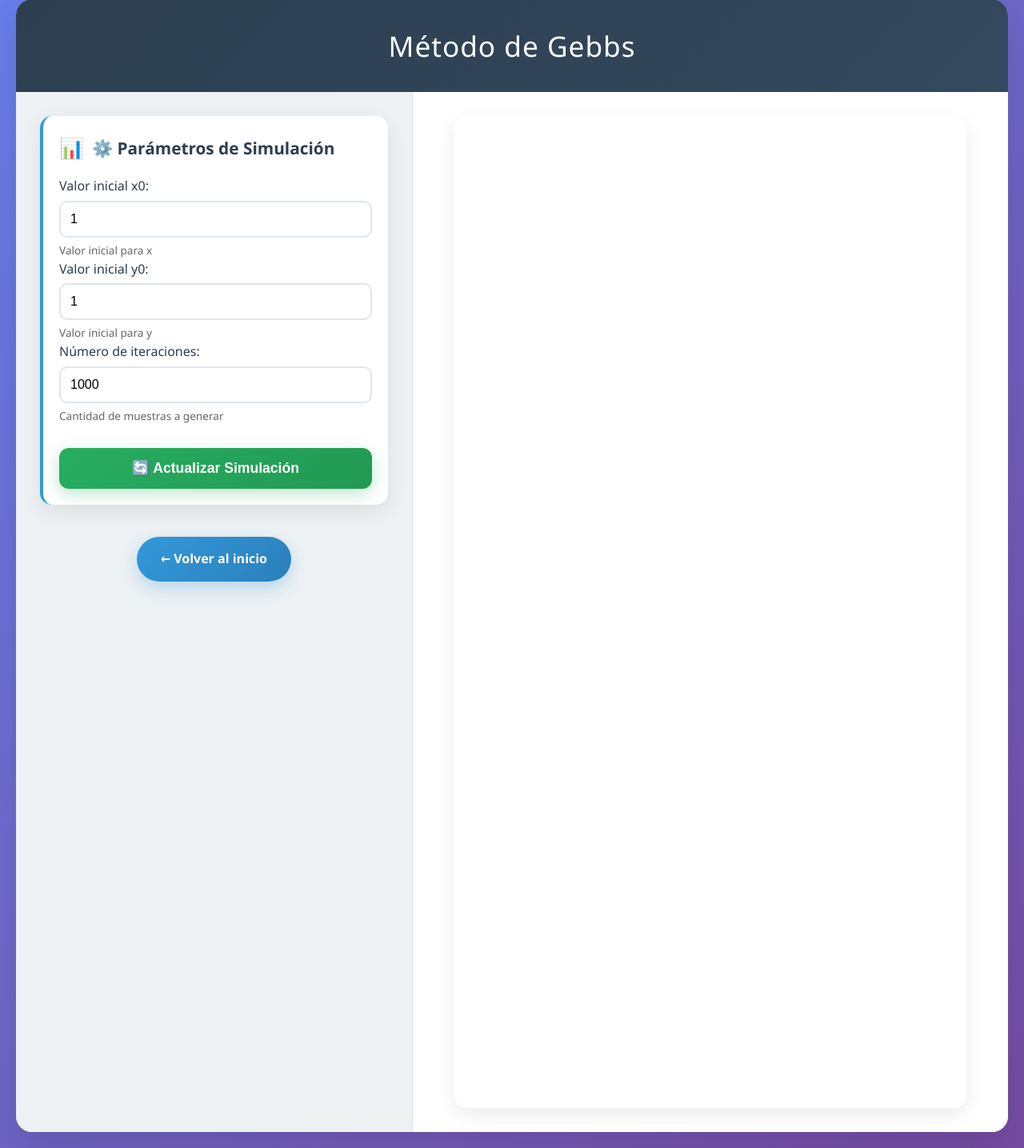
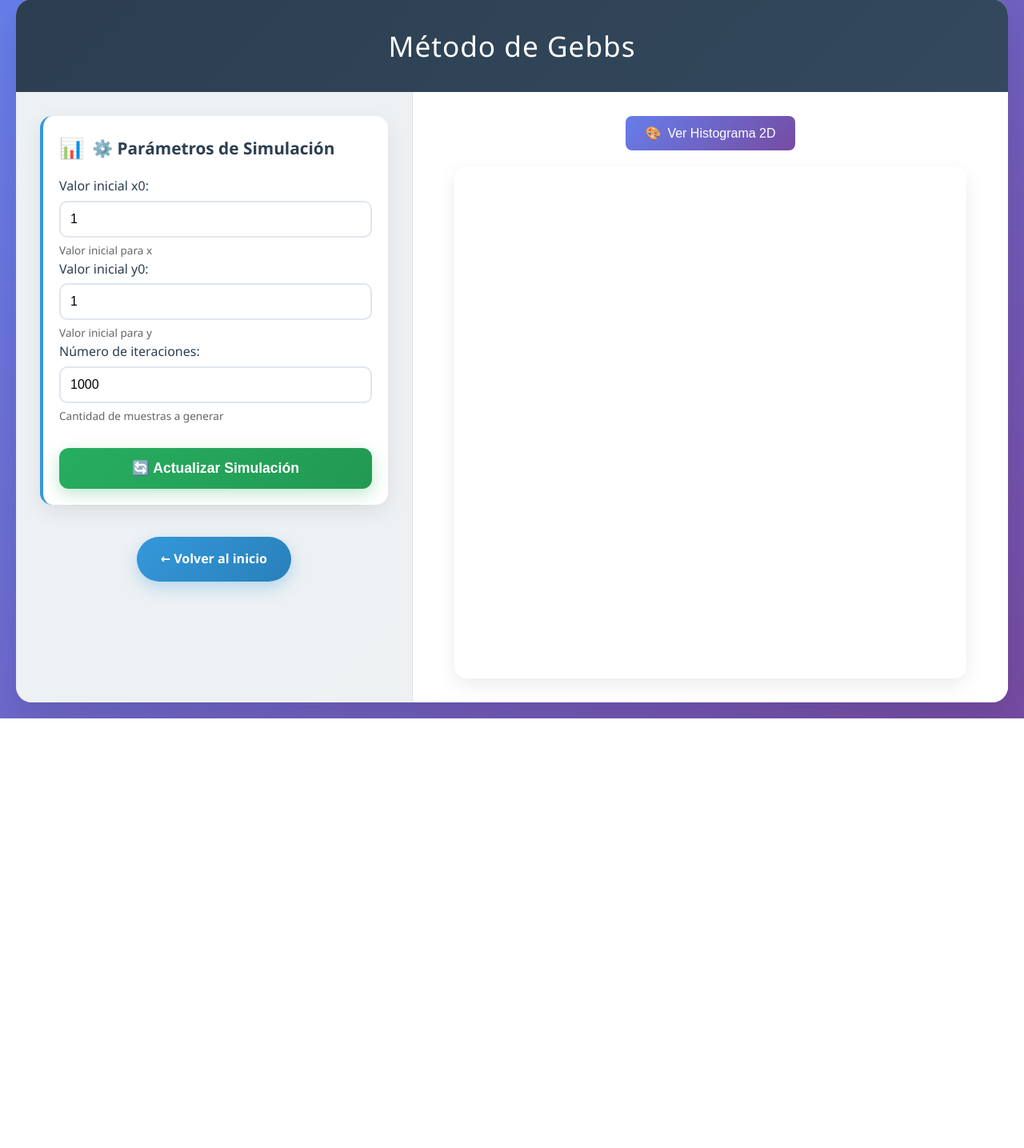
Before and after one commit to isaacwide/SFP, a Flask app: page /gebbs in a window 1280 px wide. Shown: the part 21-1456 px from the top of the page at 80% size. After the commit the page ends 919 px from the top, so only its background shows below. Run offline with Flask 3, Linux system fonts and the light colour scheme; some libraries are stand-ins or nearby versions.

Commit message:
boton de graficas

```diff
--- a/templates/grafic3d.html
+++ b/templates/grafic3d.html
@@ -6,6 +6,34 @@
     <meta name="viewport" content="width=device-width, initial-scale=1.0">
     <title>{{ titulo }}</title>
     <link rel="stylesheet" href="{{ url_for('static', filename='styles/c2.css') }}">
+    <style>
+        /* Solo estilos mínimos para el botón */
+        .toggle-button {
+            background: linear-gradient(135deg, #667eea 0%, #764ba2 100%);
+            color: white;
+            border: none;
+            padding: 12px 24px;
+            border-radius: 8px;
+            font-size: 1rem;
+            cursor: pointer;
+            margin-bottom: 15px;
+            transition: all 0.3s ease;
+            display: flex;
+            align-items: center;
+            gap: 8px;
+            margin: 0 auto 20px auto;
+        }
+
+        .toggle-button:hover {
+            transform: translateY(-2px);
+            box-shadow: 0 4px 12px rgba(0, 0, 0, 0.2);
+        }
+
+        /* Ocultar gráfica inactiva */
+        .chart-hidden {
+            display: none !important;
+        }
+    </style>
 </head>
 <body>
     <div class="main-container">
@@ -36,7 +64,6 @@
 
                         <script src="{{ url_for('static', filename='js/3dgrafic.js') }}"></script>
                         {% endif %}
-
 
                         {% if distribucion == '2normal' %}
                         <div class="input-group">
@@ -78,14 +105,59 @@
             </div>
 
             <div class="right-panel">
+                <!-- NUEVO: Botón simple para alternar -->
+                <button class="toggle-button" onclick="toggleChart()">
+                    <span id="button-icon">🎨</span>
+                    <span id="button-text">Ver Histograma 2D</span>
+                </button>
+
                 <div class="grafico-container">
                     <div id="grafica3d" style="width:600px; height:600px;"></div>
-                    <div id="histo3d" style="width:600px; height:600px;"></div>
+                    <div id="histo3d" style="width:600px; height:600px;" class="chart-hidden"></div>
                 </div>
             </div>
         </div>
     </div>
 
+    <script>
+        let showing3D = true;
 
+        function toggleChart() {
+            const grafica3d = document.getElementById('grafica3d');
+            const histo3d = document.getElementById('histo3d');
+            const buttonIcon = document.getElementById('button-icon');
+            const buttonText = document.getElementById('button-text');
+
+            if (showing3D) {
+                // Mostrar histograma 2D
+                grafica3d.classList.add('chart-hidden');
+                histo3d.classList.remove('chart-hidden');
+                buttonIcon.textContent = '📊';
+                buttonText.textContent = 'Ver Gráfica 3D';
+                showing3D = false;
+
+                // Redimensionar Plotly si existe
+                if (window.Plotly && histo3d.firstElementChild) {
+                    setTimeout(() => {
+                        Plotly.Plots.resize(histo3d.firstElementChild);
+                    }, 100);
+                }
+            } else {
+                // Mostrar gráfica 3D
+                histo3d.classList.add('chart-hidden');
+                grafica3d.classList.remove('chart-hidden');
+                buttonIcon.textContent = '🎨';
+                buttonText.textContent = 'Ver Histograma 2D';
+                showing3D = true;
+
+                // Redimensionar Plotly si existe
+                if (window.Plotly && grafica3d.firstElementChild) {
+                    setTimeout(() => {
+                        Plotly.Plots.resize(grafica3d.firstElementChild);
+                    }, 100);
+                }
+            }
+        }
+    </script>
 </body>
 </html>
--- a/templates/index.html
+++ b/templates/index.html
@@ -167,9 +167,7 @@
             </a>
         </main>
 
-        <footer class="footer">
-            Simulaciones Estadísticas v2.0
-        </footer>
+
     </div>
 </body>
 </html>
```
